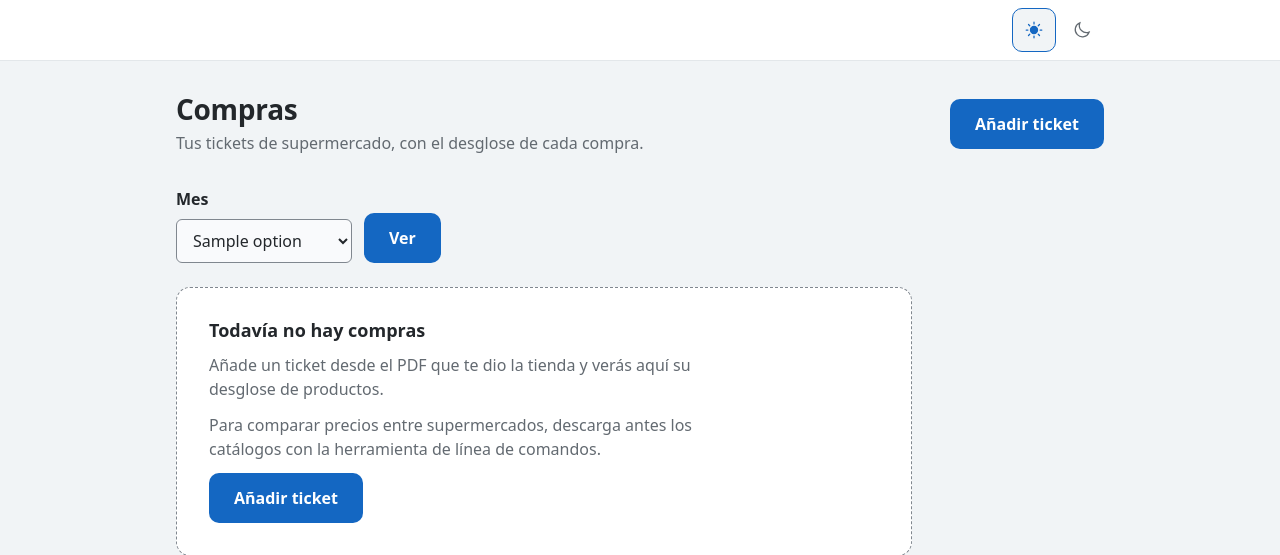
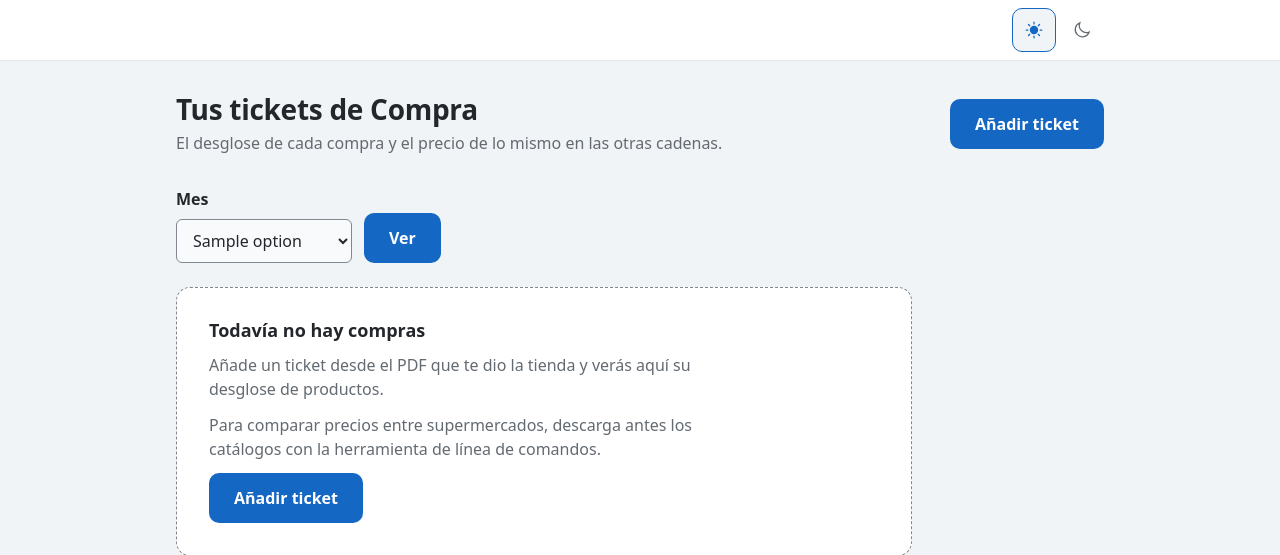
Before and after one commit to yerbajo/supermarket-ticket-analyzer, a FastAPI app: template web/templates/index.html in a window 1280 px wide. Shown: the top 555 px of the page. Run offline with FastAPI, Linux system fonts and the light colour scheme; the template is opened without the code that fills it: most values are stand-ins (such as "Sample title", 1, 10 or a date in 2020).

Commit message:
feat(web): the app is called "Tus tickets de Compra"
"Compras" was accurate and indistinguishable from a thousand other screens.
The name now says what the app is for, in the heading, the page title and
the FastAPI title.

The labels that count purchases keep the word — "Compras" on the summary,
"Compras de este producto" on the product table, the "Compras" column of the
static report: those name a count, not the app.

The lede repeated the old heading ("Tus tickets de supermercado"); it now says
what the screen adds: the breakdown of each purchase and the same thing priced
in the other chains. Screenshots regenerated.

pytest -q: 389 passed.

```diff
--- a/web/__init__.py
+++ b/web/__init__.py
@@ -1 +1 @@
-"""Compras: the FastAPI web app (see :mod:`web.app`)."""
+"""Tus tickets de Compra: the FastAPI web app (see :mod:`web.app`)."""
--- a/web/app.py
+++ b/web/app.py
@@ -1,4 +1,4 @@
-"""Compras: server-rendered web app over the SQLite store.
+"""Tus tickets de Compra: server-rendered web app over the SQLite store.
 
 One small app: the purchases list, one purchase's breakdown, and the upload
 form that parses a ticket PDF with :mod:`tickets.parsing`. No auth, no sessions,
@@ -74,7 +74,7 @@ SHOP_TZ = ZoneInfo("Europe/Madrid")
 MONTH_PATTERN = re.compile(r"^\d{4}-(0[1-9]|1[0-2])$")
 
 app = FastAPI(
-    title="Compras",
+    title="Tus tickets de Compra",
     docs_url=None,
     redoc_url=None,
     openapi_url=None,
--- a/web/static/styles.css
+++ b/web/static/styles.css
@@ -1,4 +1,4 @@
-/* Compras — the single stylesheet for the web app.
+/* Tus tickets de Compra — the single stylesheet for the web app.
  *
  * Tokens first: primitives hold values, semantic tokens hold jobs, and the
  * components below only ever use the semantic ones. A theme is a `data-theme`
--- a/web/templates/base.html
+++ b/web/templates/base.html
@@ -4,7 +4,7 @@
   <meta charset="utf-8">
   <meta name="viewport" content="width=device-width, initial-scale=1">
   <meta name="color-scheme" content="light dark">
-  <title>{% block title %}Compras{% endblock %}</title>
+  <title>{% block title %}Tus tickets de Compra{% endblock %}</title>
   <script>
     // Apply the stored theme before the first paint, so a dark reload never flashes white.
     (function () {
--- a/web/templates/index.html
+++ b/web/templates/index.html
@@ -1,14 +1,14 @@
 {% extends "base.html" %}
 {% import "_macros.html" as ui with context %}
 
-{% block title %}Compras{% endblock %}
+{% block title %}Tus tickets de Compra{% endblock %}
 
 {% block content %}
 <div class="page">
   <header class="page-head">
     <div>
-      <h1>Compras</h1>
-      <p class="page-lede">Tus tickets de supermercado, con el desglose de cada compra.</p>
+      <h1>Tus tickets de Compra</h1>
+      <p class="page-lede">El desglose de cada compra y el precio de lo mismo en las otras cadenas.</p>
     </div>
     <a class="btn btn--primary" href="{{ url_for('nuevo_page') }}">Añadir ticket</a>
   </header>
```
Also changed, not shown: tests/test_web.py (+12 -1 lines), README.md, 3 other files.
